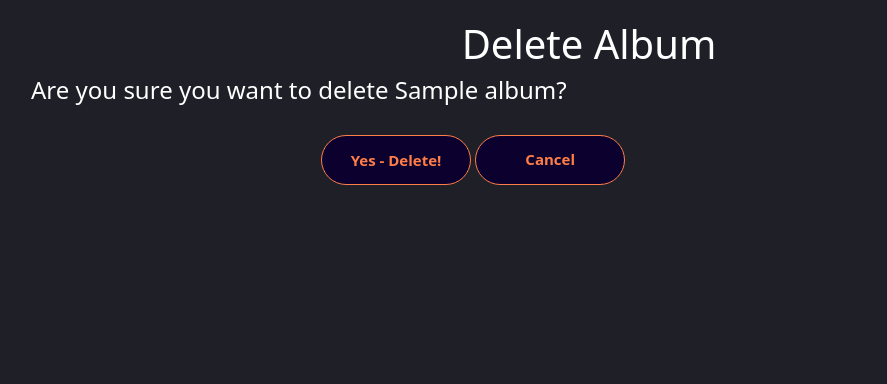
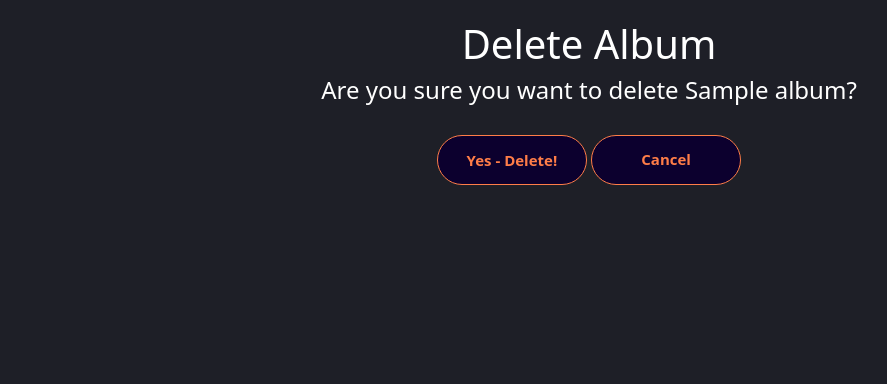
Before and after one commit to AmritpalC/SpaceCAT, a Django app: page /albums/1/delete/ in a window 1280 px wide. Shown: the part 76-460 px from the top of the page, without its empty margins (51-938 px from the left). Run offline with Django 4.2, Linux system fonts and the light colour scheme; a user stored in the database is signed in; tables that the repository leaves empty hold one stand-in row (values such as "Sample post"); some libraries are stand-ins or nearby versions.

Commit message:
edit album and delete album tweaks

```diff
--- a/main_app/templates/home.html
+++ b/main_app/templates/home.html
@@ -2,7 +2,7 @@
 {% block content %}
 
 <div class="d-flex flex-row-reverse">
-<p class="p-2 mt-2">{{ city }}, {{ location }}, {{ current_datetime }}</p>
+<h5 class="p-2 mt-2">{{ city }}, {{ location }}, {{ current_datetime }}</h5>
 </div>
 
 {% if user.is_authenticated %}
--- a/main_app/templates/main_app/album_confirm_delete.html
+++ b/main_app/templates/main_app/album_confirm_delete.html
@@ -3,9 +3,9 @@
 {% block content %}
     <h1>Delete Album</h1>
 
-    <h4>Are you sure you want to delete <span class="purple-text text-darken-3">{{ object.name }}</span>?</h4>
+    <h4 class="text-center">Are you sure you want to delete <span class="purple-text text-darken-3">{{ object.name }}</span>?</h4>
 
-  <form action="" method="POST">
+  <form action="" method="POST" class="text-center">
       {% csrf_token %}
       <input type="submit" value="Yes - Delete!" class="btn">
       <a class="btn" href="{% url 'albums_detail' album.id %}">Cancel</a>
--- a/main_app/templates/main_app/album_form.html
+++ b/main_app/templates/main_app/album_form.html
@@ -11,11 +11,11 @@
     {% csrf_token %}
     <div class="form-group">
         <label class="name" for="exampleFormControlInput1">Name</label>
-        <input class ="form-control" type="text" name="name" maxlength="100" required="" id="id_name">
+        <input class ="form-control" type="text" name="name" maxlength="100" required="" id="id_name" value="{{ object.name }}">
     </div>
     <div class="form-group">
        <label class="description" for="exampleFormControlTextarea1">Description</label>
-        <textarea class ="form-control" name="description" required="" id="id_description"></textarea>
+        <textarea class ="form-control" name="description" required="" id="id_description">{{ object.description }}</textarea>
     <table>
     </div>
     <input type="submit" value="Add to Space!" class="btn">
```
